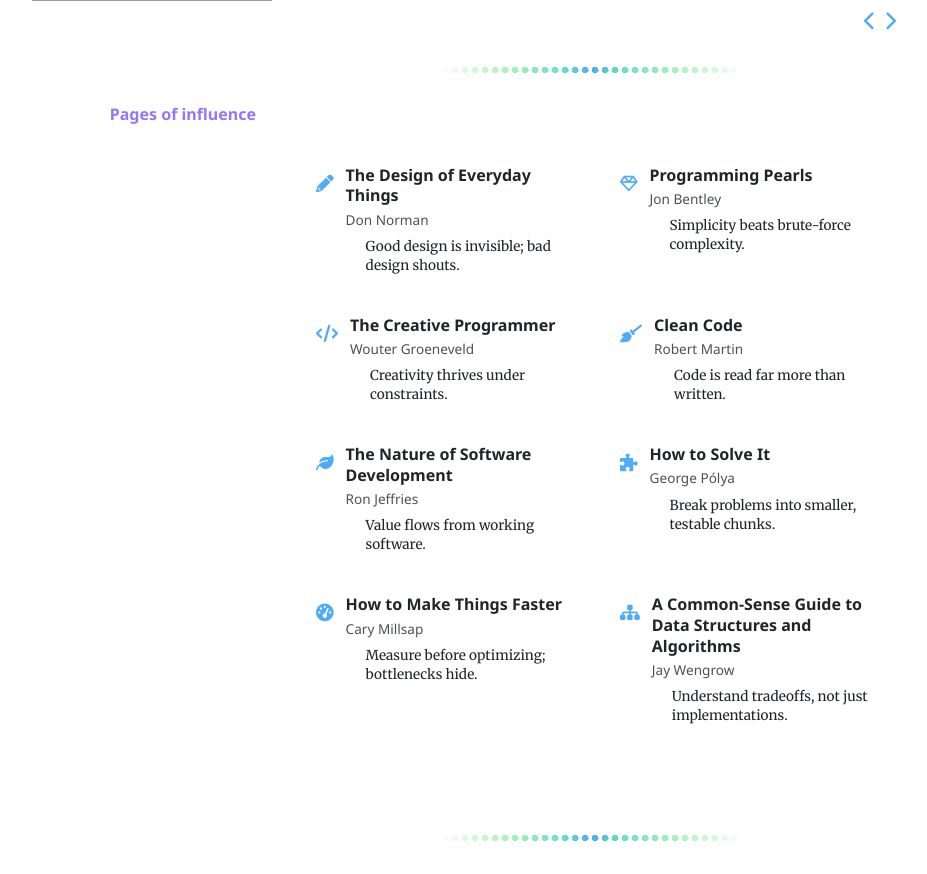
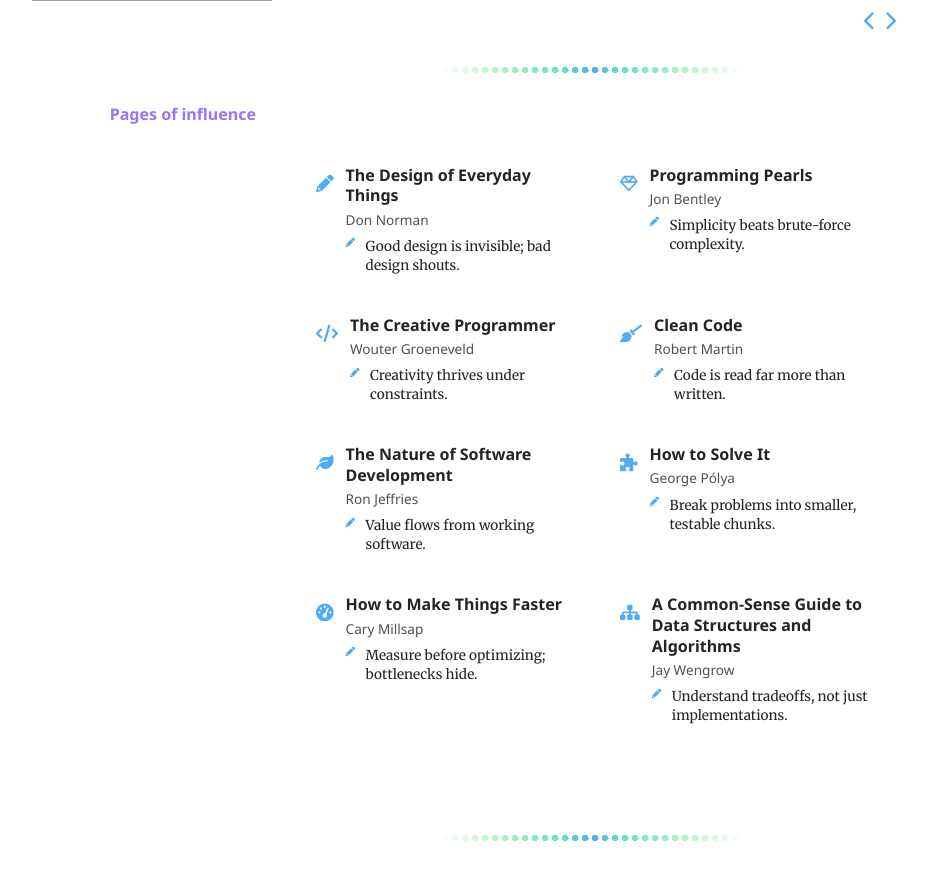
Before and after one commit to abhilashini/abhilashini.github.io, a Jekyll site: the page built from index.md, in a window 1280 px wide. Shown: the part 1006-1880 px from the top of the page, without its empty margins (48-975 px from the left). Built offline with Jekyll 4.4.1, drawn with Linux system fonts in a browser that asks for light colours; grey boxes are pictures that could not be loaded.

Commit message:
books.html update

```diff
--- a/_includes/books.html
+++ b/_includes/books.html
@@ -8,7 +8,10 @@
         <div class="book-details">
           <h3 class="book-title">{{ book.title }}</h3>
           <p class="book-author">{{ book.author }}</p>
-          <p class="book-takeaway">{{ book.takeaway }}</p>
+          <p class="book-takeaway">
+            <i class="fas fa-pencil-alt" style="font-size: 0.7em; color: var(--color-icon);"></i>
+            {{ book.takeaway }}
+          </p>
         </div>
       </div>
       {% endfor %}
```
